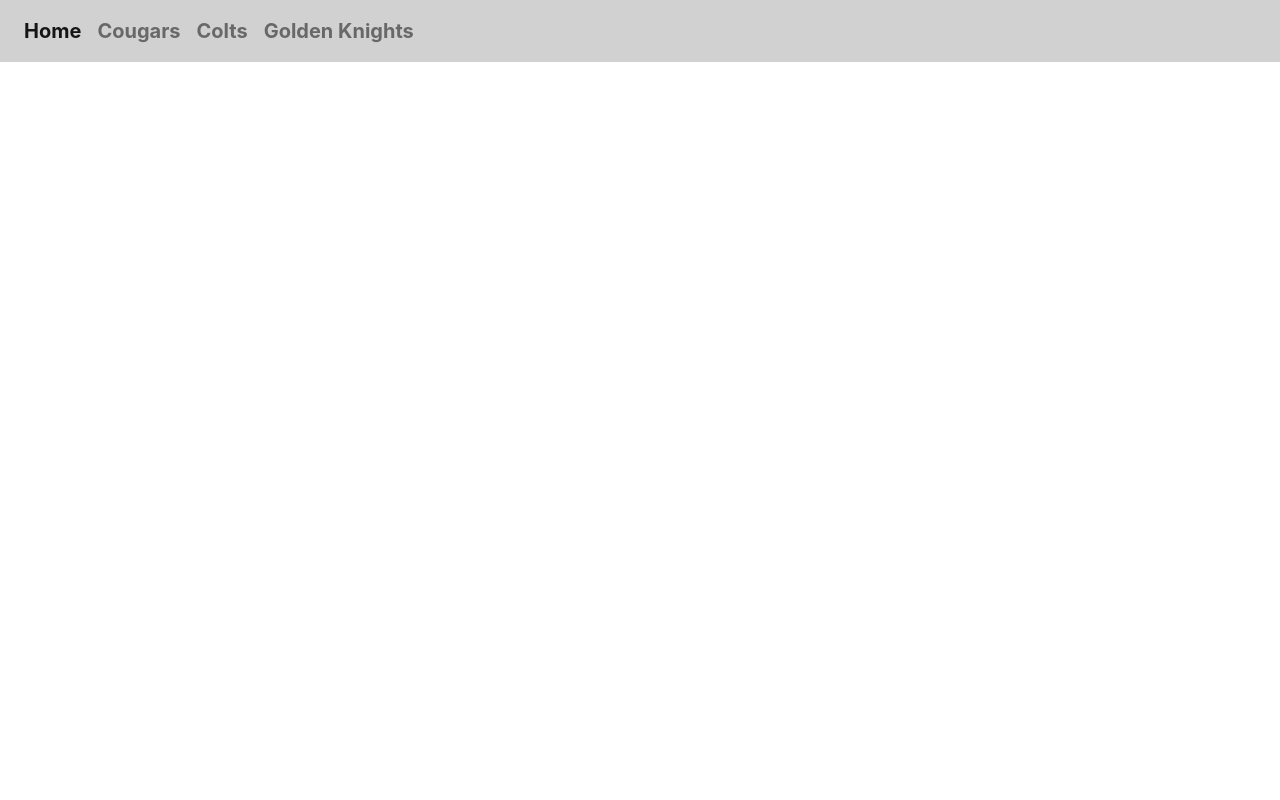
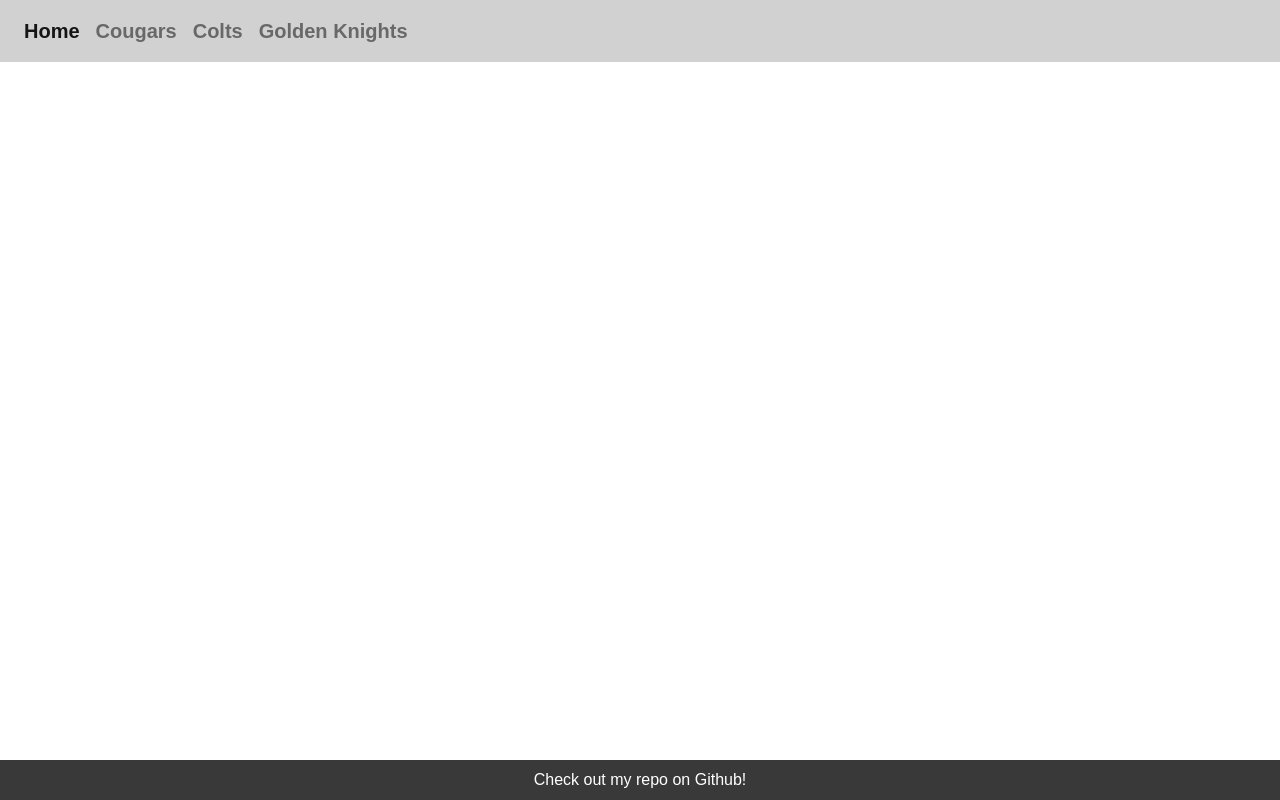
Before and after one commit to geogor37/creative-project-1-geogor37, a plain HTML site: page index.html in a window 1280 px wide. Drawn offline with nearby package versions, Linux system fonts and the light colour scheme.

Commit message:
Set up the footer

```diff
--- a/css/styles.css
+++ b/css/styles.css
@@ -1,3 +1,14 @@
+html {
+  height: 100%;
+  box-sizing: border-box;
+}
+
+body {
+  margin: 0;
+  font-family: "Arial", sans-serif;
+  height: 100%;
+}
+
 .navbar {
   background-color: #d1d1d1;
 }
@@ -6,3 +17,34 @@
   font-size: 20px;
   font-weight: bold;
 }
+
+.footer {
+  width: 100%;
+  background-color: #393939;
+  padding: .5em 0;
+  text-align: center;
+}
+
+.footer a{
+  color: white;
+}
+
+.box {
+  display: flex;
+  flex-flow: column;
+  height: 100%;
+}
+
+.box .container {
+  margin: 0 auto;
+  flex: 1 1 auto;
+  display: flex;
+  flex-flow: column;
+  height: 100%;
+  width: 100%;
+}
+
+.box .container .row {
+  min-height: 100%;
+  width: 100%;
+}
--- a/index.html
+++ b/index.html
@@ -8,6 +8,7 @@
 </head>
 
 <body>
+<div class="box">
   <nav class="navbar navbar-expand-lg navbar-light">
     <button class="navbar-toggler" type="button" data-toggle="collapse" data-target="#navbarNav" aria-controls="navbarNav" aria-expanded="false" aria-label="Toggle navigation">
       <span class="navbar-toggler-icon"></span>
@@ -29,5 +30,16 @@
       </ul>
     </div>
   </nav>
+
+  <div class="container">
+    <div class="row">
+
+    </div>
+  </div>
+
+  <div class="footer">
+    <a href="https://github.com/BYU-CS-260-Winter-2019/lab-1-geogor37">Check out my repo on Github!</a>
+  </div>
+</div>
 </body>
 </html>
```
Lines whose indentation alone changed are shown as unchanged.
